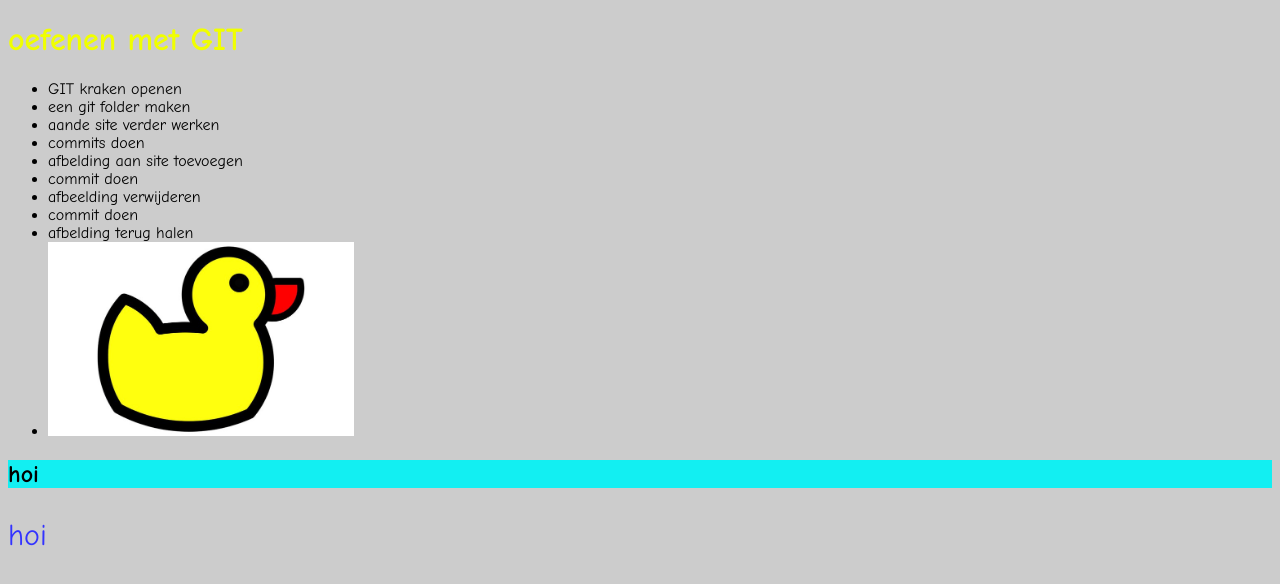
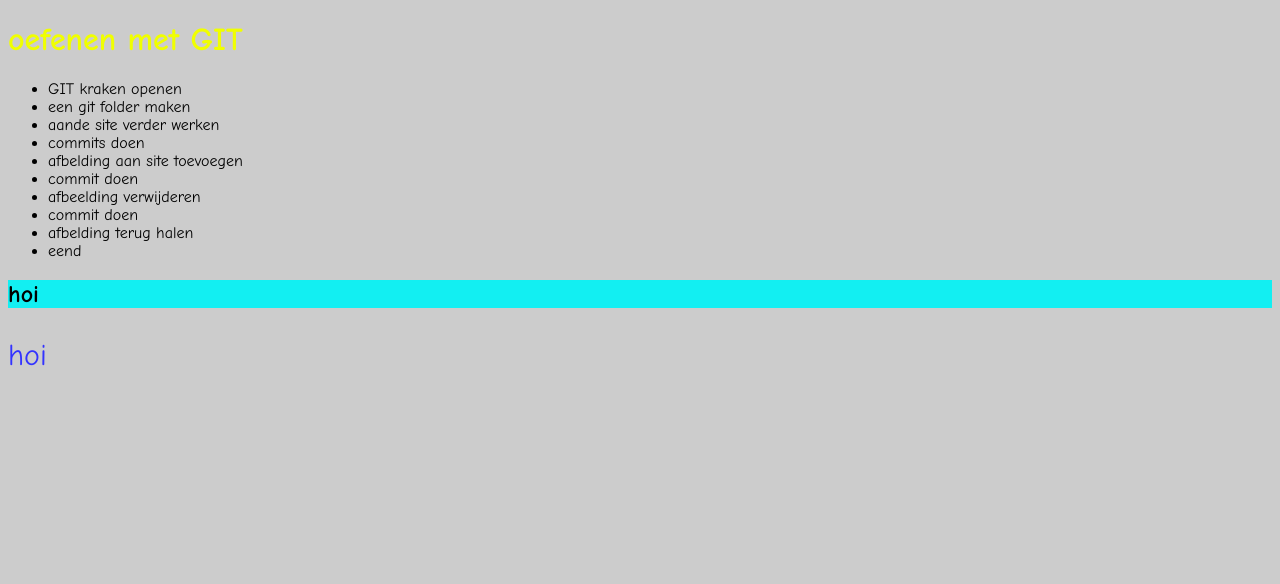
Before and after one commit to swvnaan/gitoefenen, a plain HTML site: page index.html in a window 1280 px wide. Drawn offline with Linux system fonts and the light colour scheme.

Commit message:
eend img

```diff
--- a/index.html
+++ b/index.html
@@ -17,7 +17,7 @@
 		<li>afbeelding verwijderen</li>
 		<li>commit doen</li>
 		<li>afbelding terug halen </li>
-		<li><img src="img/eend-20017.jpg" alt="" height="25%" width="25%"></li>
+		<li>eend</li>
 	</ul>
 	<h2>hoi</h2>
 	<p>hoi</p>
```
Also changed, not shown: img/eend-20017.jpg (deleted).
